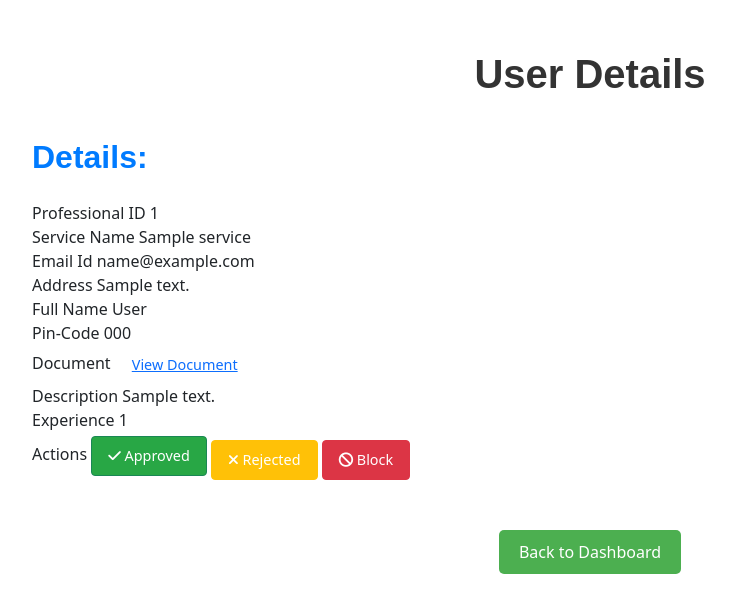
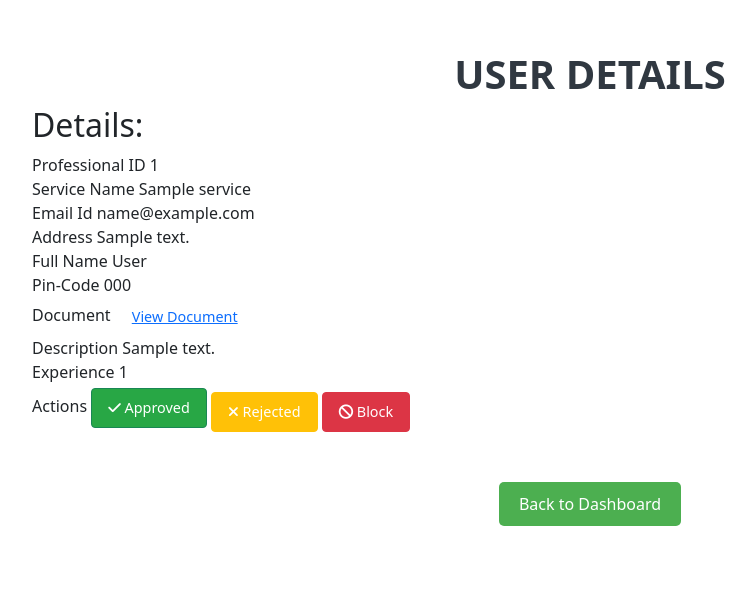
Before and after one commit to vanika02/HouseholdApp, a Flask app: page /professional/1/show in a window 1280 px wide. Shown: the part 76-689 px from the top of the page, without its empty margins (50-806 px from the left). Run offline with Flask 3, Linux system fonts and the light colour scheme; the visitor is signed in with stand-in values (Sample User, id 1); tables that the repository leaves empty hold one stand-in row (values such as "Sample post"); parts of the project's set-up code (start-up, migrations or seed data) failed here and were passed over; some libraries are stand-ins or nearby versions.

Commit message:
Refactor: prof show page title style modified

```diff
--- a/app/static/css/style.css
+++ b/app/static/css/style.css
@@ -306,3 +306,14 @@ h2.display-2 {
     transform: translateY(-5px);
     background-color: #BF3131;
 }
+
+/* professional show.html style */
+
+.prof-fullname {
+    display: block;
+    text-align: center;
+    margin-top: 50px;
+    font-weight: bold;
+    text-transform: uppercase;
+    color: #303841;
+}
--- a/app/templates/professional/show.html
+++ b/app/templates/professional/show.html
@@ -5,10 +5,10 @@
 {% endblock %}
 {% block content %}
 
-<h1 class="display-1 text-center mb-4">{{professional.fullname | title }} Details</h1>
-<h2 class="display-2 mb-4">Details:</h2>
+<h1 class="prof-fullname">{{professional.fullname }} Details</h1>
+<h2 class="prof-details">Details:</h2>
 
-<div class="table-responsive">
+<div class="prof-info">
     <div class="prof-profile-row">
         <span class="show-label">Professional ID</span>
         <span class="show-value">{{ professional.id }}</span>
```
